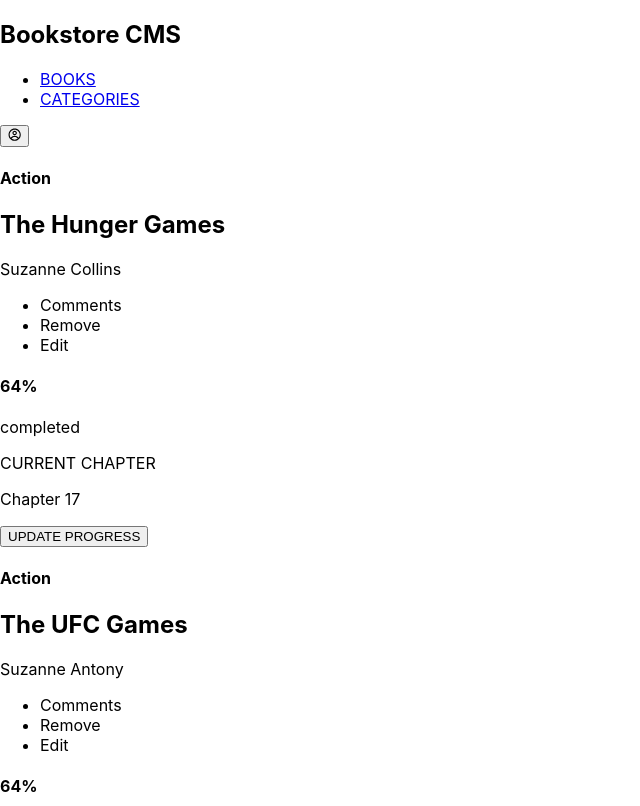
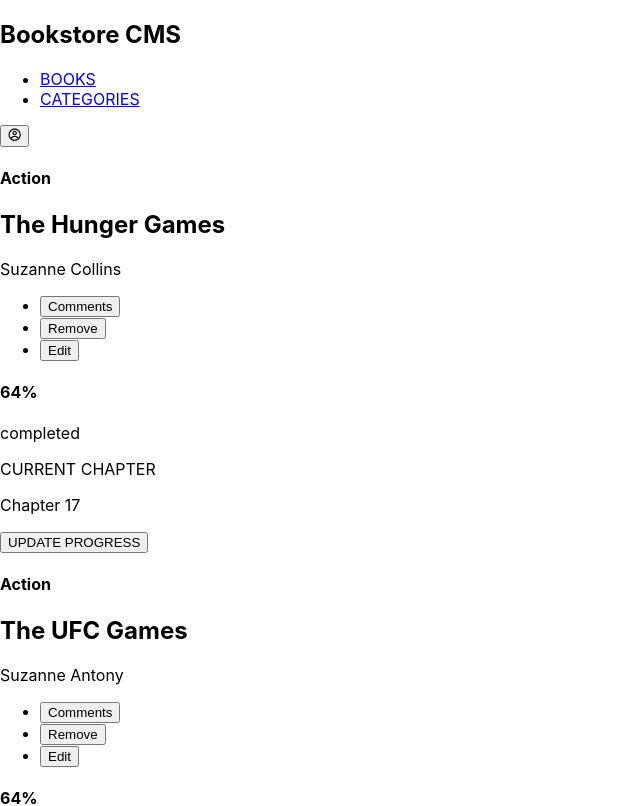
Before and after one commit to abdallahmalima/Bookstore, a React (Create React App) app: page /#/ in a window 1280 px wide. Shown: the top 806 px of the page, without its empty margins (0-640 px from the left). Built offline with nearby package versions, Linux system fonts and the light colour scheme.

Commit message:
Add button to books actions

```diff
--- a/src/components/Book.js
+++ b/src/components/Book.js
@@ -7,9 +7,9 @@
               <h2>{ title }</h2>
               <p>{ author }</p>
               <ul>
-                <li>Comments</li>
-                <li>Remove</li>
-                <li>Edit</li>
+                <li><button>Comments</button></li>
+                <li><button>Remove</button></li>
+                <li><button>Edit</button></li>
               </ul>
               </div>
               <div>
```
